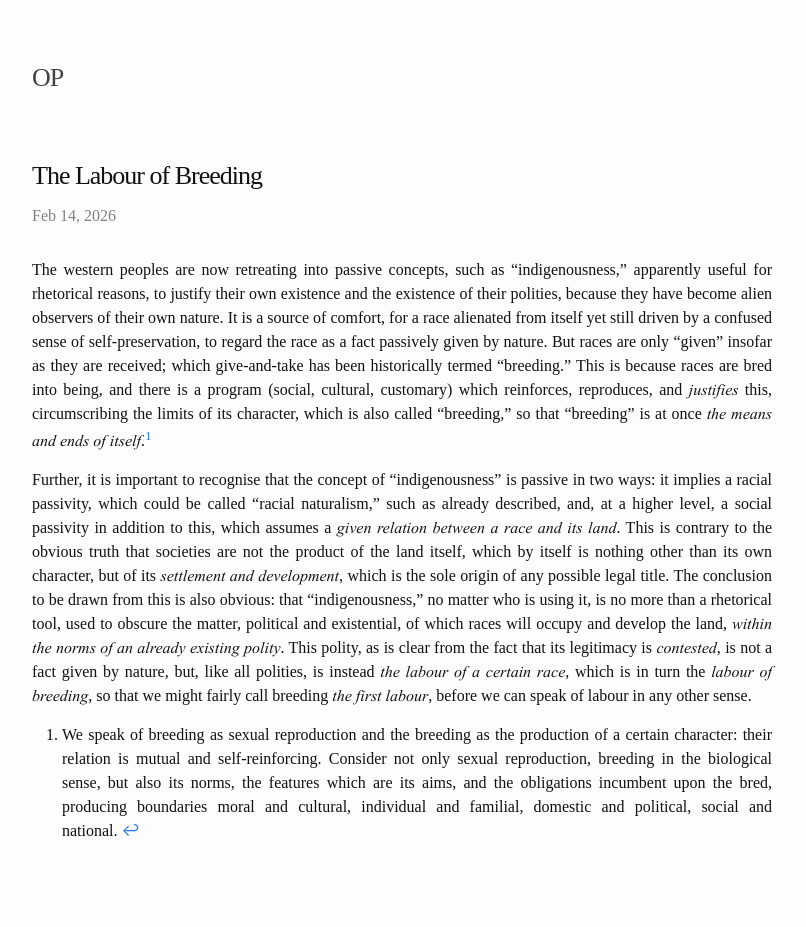
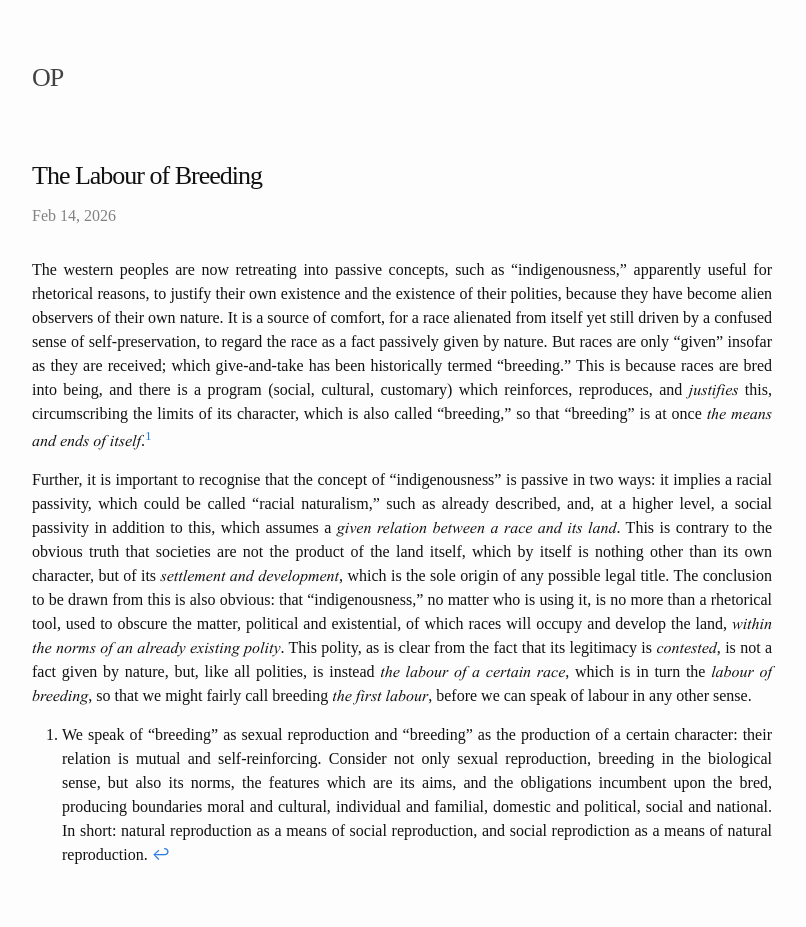
Before and after one commit to TheatrumMundi/TheatrumMundi, a Jekyll site: the page built from _posts/2026-02-14-the-labour-of-breeding.markdown, in a window 1280 px wide. Shown: the whole page, without its empty margins (238-1044 px from the left). Built offline with Jekyll 4.4.1, drawn with Linux system fonts in a browser that asks for light colours; some web fonts are replaced; before the commit the page ends 903 px from its top, so only the background shows below that.

Commit message:
Revise text on breeding and indigenousness
Clarify the concept of 'breeding' in relation to racial and social dynamics.

```diff
--- a/_posts/2026-02-14-the-labour-of-breeding.markdown
+++ b/_posts/2026-02-14-the-labour-of-breeding.markdown
@@ -9,4 +9,4 @@ The western peoples are now retreating into passive concepts, such as "indigenou
 
 Further, it is important to recognise that the concept of "indigenousness" is passive in two ways: it implies a racial passivity, which could be called "racial naturalism," such as already described, and, at a higher level, a social passivity in addition to this, which assumes a *given relation between a race and its land*. This is contrary to the obvious truth that societies are not the product of the land itself, which by itself is nothing other than its own character, but of its *settlement and development*, which is the sole origin of any possible legal title. The conclusion to be drawn from this is also obvious: that "indigenousness," no matter who is using it, is no more than a rhetorical tool, used to obscure the matter, political and existential, of which races will occupy and develop the land, *within the norms of an already existing polity*. This polity, as is clear from the fact that its legitimacy is *contested*, is not a fact given by nature, but, like all polities, is instead *the labour of a certain race*, which is in turn the *labour of breeding*, so that we might fairly call breeding *the first labour*, before we can speak of labour in any other sense.
 
-[^1]: We speak of breeding as sexual reproduction and the breeding as the production of a certain character: their relation is mutual and self-reinforcing. Consider not only sexual reproduction, breeding in the biological sense, but also its norms, the features which are its aims, and the obligations incumbent upon the bred, producing boundaries moral and cultural, individual and familial, domestic and political, social and national.
+[^1]: We speak of "breeding" as sexual reproduction and "breeding" as the production of a certain character: their relation is mutual and self-reinforcing. Consider not only sexual reproduction, breeding in the biological sense, but also its norms, the features which are its aims, and the obligations incumbent upon the bred, producing boundaries moral and cultural, individual and familial, domestic and political, social and national. In short: natural reproduction as a means of social reproduction, and social reprodiction as a means of natural reproduction.
```
